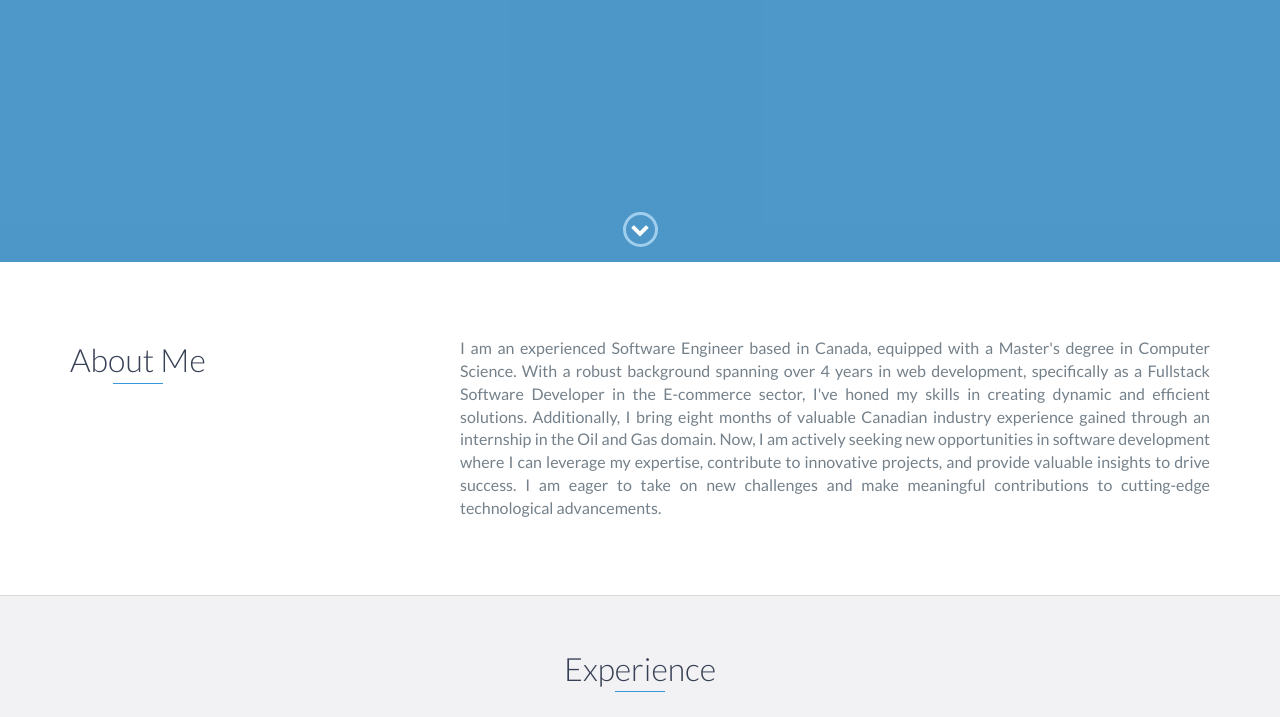
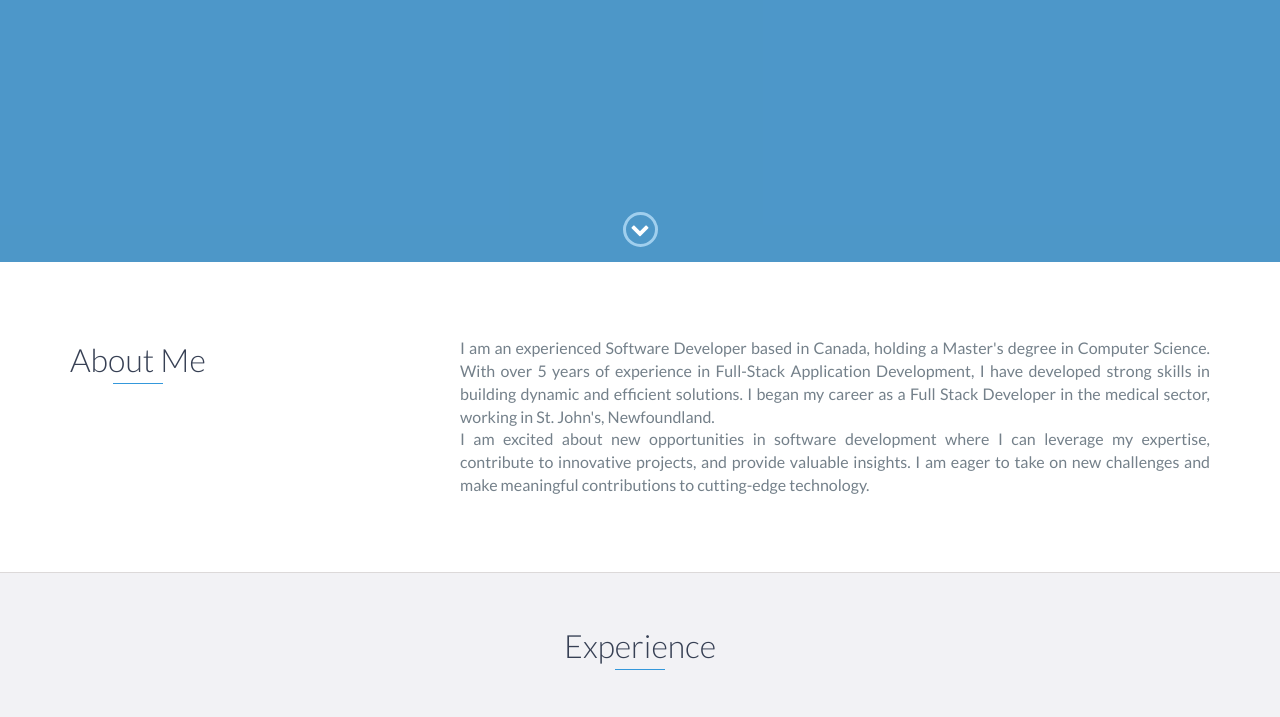
Before and after one commit to swapnalikadam/swapnalikadam, a website: page index.html in a window 1280 px wide. Shown: the part 538-1255 px from the top of the page. Drawn offline with nearby package versions, Linux system fonts and the light colour scheme.

Commit message:
Added New experince to the profile

```diff
--- a/index.html
+++ b/index.html
@@ -73,9 +73,11 @@
                     <h2 class="heading">About Me</h2>
                 </div>
                 <div class="col-md-8">
-                    <p style="text-align: justify;">
-                        I am an experienced Software Engineer based in Canada, equipped with a Master's degree in Computer Science. With a robust background spanning over 4 years in web development, specifically as a Fullstack Software Developer in the E-commerce sector, I've honed my skills in creating dynamic and efficient solutions.
-                        Additionally, I bring eight months of valuable Canadian industry experience gained through an internship in the Oil and Gas domain. Now, I am actively seeking new opportunities in software development where I can leverage my expertise, contribute to innovative projects, and provide valuable insights to drive success. I am eager to take on new challenges and make meaningful contributions to cutting-edge technological advancements.
+                    <p style="text-align: justify">
+                        I am an experienced Software Developer based in Canada, holding a Master's degree in Computer Science. With over 5 years of experience in Full-Stack Application Development, I have developed strong skills in building dynamic and efficient solutions. I began my career as a Full Stack Developer in the medical sector, working in St. John's, Newfoundland.
+                    </p>
+                    <p style="text-align: justify">
+                        I am excited about new opportunities in software development where I can leverage my expertise, contribute to innovative projects, and provide valuable insights. I am eager to take on new challenges and make meaningful contributions to cutting-edge technology.
                     </p>
                 </div>
             </div>
```
